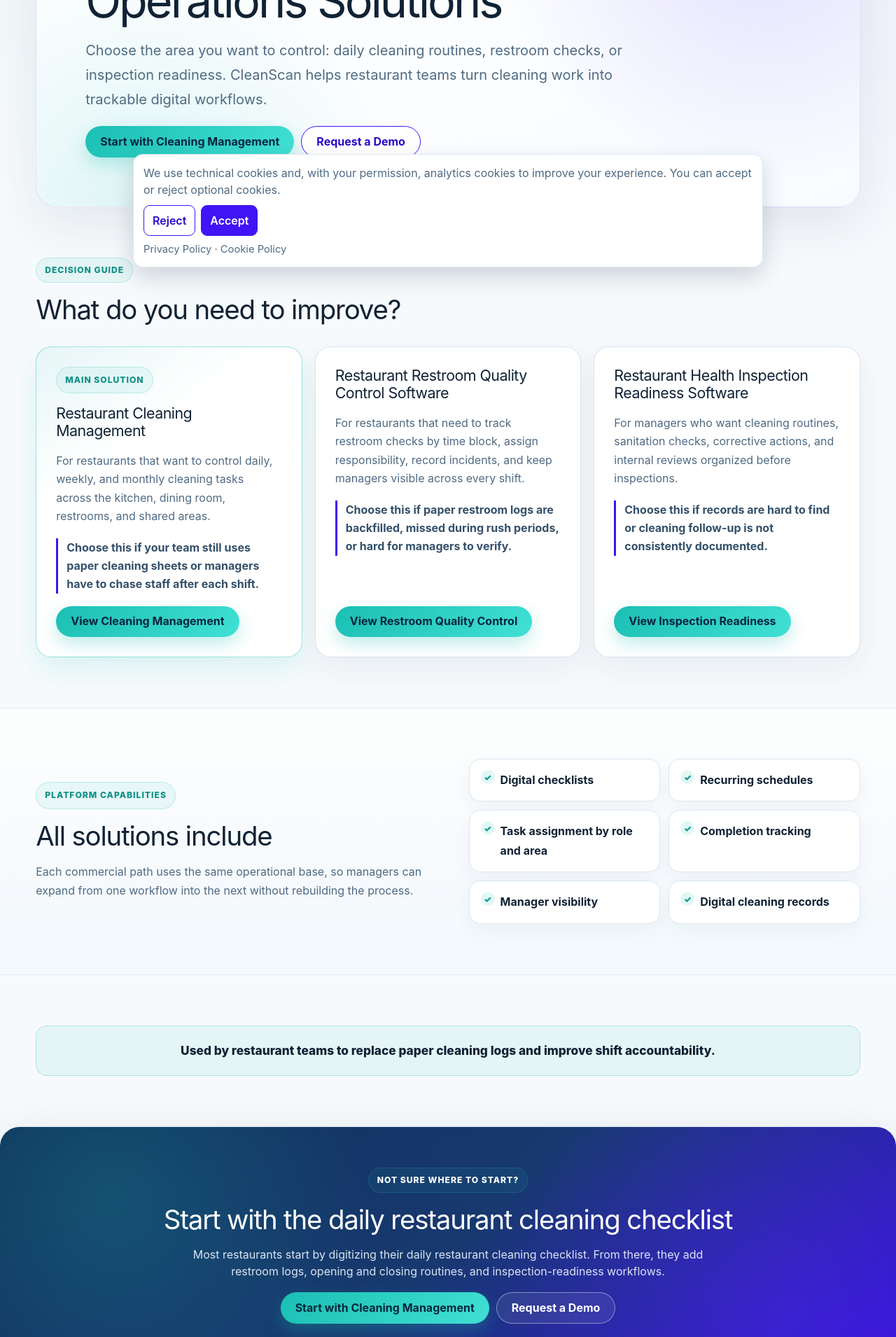
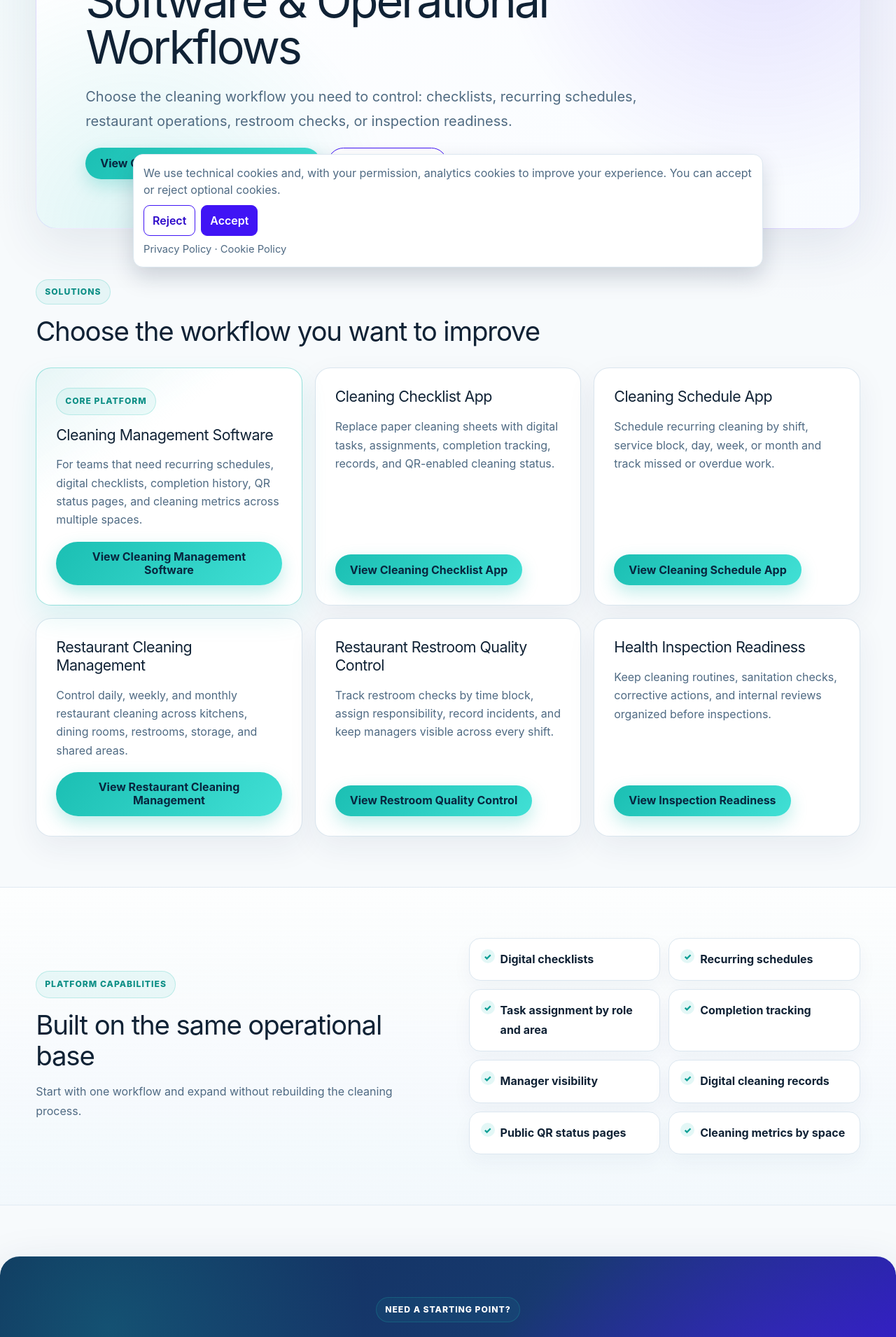
Before and after one commit to salime45/cleanscan-web, a Next.js app: page /solutions in a window 1280 px wide. Shown: the part 400-2310 px from the top of the page at 70% size. Built offline with nearby package versions, Linux system fonts and the light colour scheme; no server answers.

Commit message:
Link new commercial cleaning software pages

```diff
--- a/src/app/solutions/page.tsx
+++ b/src/app/solutions/page.tsx
@@ -3,38 +3,48 @@
 import SiteHeader from "@/components/site-header";
 
 export const metadata: Metadata = {
-  title: "Restaurant Cleaning Operations Solutions",
+  title: "Cleaning Management Software & Restaurant Cleaning Solutions",
   description:
-    "Choose CleanScan solutions for restaurant cleaning management, restroom quality control software, and health inspection readiness workflows.",
+    "Explore CleanScan cleaning management software, cleaning checklist and schedule apps, restaurant cleaning management, restroom quality control, and inspection readiness.",
   alternates: { canonical: "/solutions/" },
 };
 
 const solutions = [
   {
-    title: "Restaurant Cleaning Management",
-    href: "/solutions/restaurant-cleaning-management/",
-    description:
-      "For restaurants that want to control daily, weekly, and monthly cleaning tasks across the kitchen, dining room, restrooms, and shared areas.",
-    chooseIf:
-      "Choose this if your team still uses paper cleaning sheets or managers have to chase staff after each shift.",
-    cta: "View Cleaning Management",
+    title: "Cleaning Management Software",
+    href: "/cleaning-management-software/",
+    description: "For teams that need recurring schedules, digital checklists, completion history, QR status pages, and cleaning metrics across multiple spaces.",
+    cta: "View Cleaning Management Software",
     primary: true,
   },
   {
-    title: "Restaurant Restroom Quality Control Software",
+    title: "Cleaning Checklist App",
+    href: "/cleaning-checklist-app/",
+    description: "Replace paper cleaning sheets with digital tasks, assignments, completion tracking, records, and QR-enabled cleaning status.",
+    cta: "View Cleaning Checklist App",
+  },
+  {
+    title: "Cleaning Schedule App",
+    href: "/cleaning-schedule-app/",
+    description: "Schedule recurring cleaning by shift, service block, day, week, or month and track missed or overdue work.",
+    cta: "View Cleaning Schedule App",
+  },
+  {
+    title: "Restaurant Cleaning Management",
+    href: "/solutions/restaurant-cleaning-management/",
+    description: "Control daily, weekly, and monthly restaurant cleaning across kitchens, dining rooms, restrooms, storage, and shared areas.",
+    cta: "View Restaurant Cleaning Management",
+  },
+  {
+    title: "Restaurant Restroom Quality Control",
     href: "/solutions/restroom-quality-control/",
-    description:
-      "For restaurants that need to track restroom checks by time block, assign responsibility, record incidents, and keep managers visible across every shift.",
-    chooseIf: "Choose this if paper restroom logs are backfilled, missed during rush periods, or hard for managers to verify.",
+    description: "Track restroom checks by time block, assign responsibility, record incidents, and keep managers visible across every shift.",
     cta: "View Restroom Quality Control",
   },
   {
-    title: "Restaurant Health Inspection Readiness Software",
+    title: "Health Inspection Readiness",
     href: "/solutions/health-inspection-readiness/",
-    description:
-      "For managers who want cleaning routines, sanitation checks, corrective actions, and internal reviews organized before inspections.",
-    chooseIf:
-      "Choose this if records are hard to find or cleaning follow-up is not consistently documented.",
+    description: "Keep cleaning routines, sanitation checks, corrective actions, and internal reviews organized before inspections.",
     cta: "View Inspection Readiness",
   },
 ];
@@ -46,6 +56,8 @@
   "Completion tracking",
   "Manager visibility",
   "Digital cleaning records",
+  "Public QR status pages",
+  "Cleaning metrics by space",
 ];
 
 export default function SolutionsPage() {
@@ -55,39 +67,31 @@
       <section className="solutions-hero wrap">
         <div>
           <p className="article-kicker">Solutions</p>
-          <h1>Restaurant Cleaning Operations Solutions</h1>
+          <h1>Cleaning Management Software & Operational Workflows</h1>
           <p className="article-lead">
-            Choose the area you want to control: daily cleaning routines, restroom checks, or
-            inspection readiness. CleanScan helps restaurant teams turn cleaning work into
-            trackable digital workflows.
+            Choose the cleaning workflow you need to control: checklists, recurring schedules,
+            restaurant operations, restroom checks, or inspection readiness.
           </p>
         </div>
         <div className="hero-actions">
-          <Link className="hero-cta" href="/solutions/restaurant-cleaning-management/">
-            Start with Cleaning Management
-          </Link>
-          <Link className="outline-cta" href="/contact/">
-            Request a Demo
-          </Link>
+          <Link className="hero-cta" href="/cleaning-management-software/">View Cleaning Management Software</Link>
+          <Link className="outline-cta" href="/contact/">Request a Demo</Link>
         </div>
       </section>
 
       <section className="section wrap">
         <div className="section-heading">
-          <p className="article-kicker">Decision Guide</p>
-          <h2>What do you need to improve?</h2>
+          <p className="article-kicker">Solutions</p>
+          <h2>Choose the workflow you want to improve</h2>
         </div>
 
         <div className="cards three solution-grid">
           {solutions.map((item) => (
             <article className={`card-v1 solution-card ${item.primary ? "featured" : ""}`} key={item.href}>
-              {item.primary ? <p className="solution-eyebrow">Main solution</p> : null}
+              {item.primary ? <p className="solution-eyebrow">Core platform</p> : null}
               <h2>{item.title}</h2>
               <p>{item.description}</p>
-              <p className="solution-choose-if">{item.chooseIf}</p>
-              <Link className="hero-cta" href={item.href}>
-                {item.cta}
-              </Link>
+              <Link className="hero-cta" href={item.href}>{item.cta}</Link>
             </article>
           ))}
         </div>
@@ -97,40 +101,26 @@
         <div className="wrap two-col solutions-included">
           <div>
             <p className="article-kicker">Platform Capabilities</p>
-            <h2>All solutions include</h2>
-            <p>
-              Each commercial path uses the same operational base, so managers can expand from one
-              workflow into the next without rebuilding the process.
-            </p>
+            <h2>Built on the same operational base</h2>
+            <p>Start with one workflow and expand without rebuilding the cleaning process.</p>
           </div>
           <ul className="included-list">
-            {included.map((item) => (
-              <li key={item}>{item}</li>
-            ))}
+            {included.map((item) => <li key={item}>{item}</li>)}
           </ul>
         </div>
       </section>
 
-      <section className="section wrap solutions-proof">
-        <p>Used by restaurant teams to replace paper cleaning logs and improve shift accountability.</p>
-      </section>
-
       <section className="section cta">
         <div className="wrap cta-inner">
-          <p className="article-kicker">Not sure where to start?</p>
-          <h2>Start with the daily restaurant cleaning checklist</h2>
+          <p className="article-kicker">Need a starting point?</p>
+          <h2>Start with your existing cleaning sheets</h2>
           <p>
-            Most restaurants start by digitizing their daily restaurant cleaning checklist. From
-            there, they add restroom logs, opening and closing routines, and inspection-readiness
-            workflows.
+            Define the routine with a template, then move it into recurring digital tasks when you
+            need assignments, visibility, records, and metrics.
           </p>
           <div className="hero-actions cta-actions">
-            <Link className="hero-cta" href="/solutions/restaurant-cleaning-management/">
-              Start with Cleaning Management
-            </Link>
-            <Link className="outline-cta" href="/contact/">
-              Request a Demo
-            </Link>
+            <Link className="hero-cta" href="/templates/">Browse Free Templates</Link>
+            <Link className="outline-cta" href="/contact/">Request a Demo</Link>
           </div>
         </div>
       </section>
```
